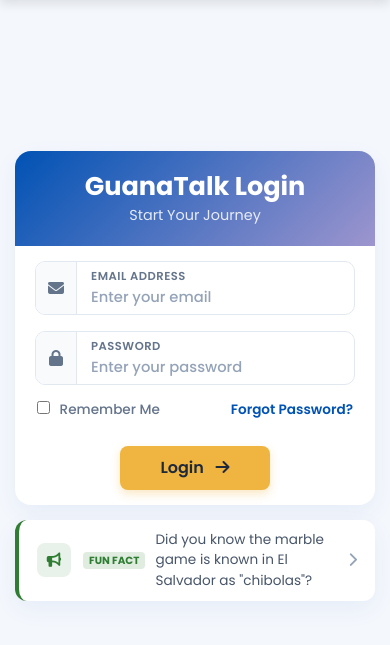
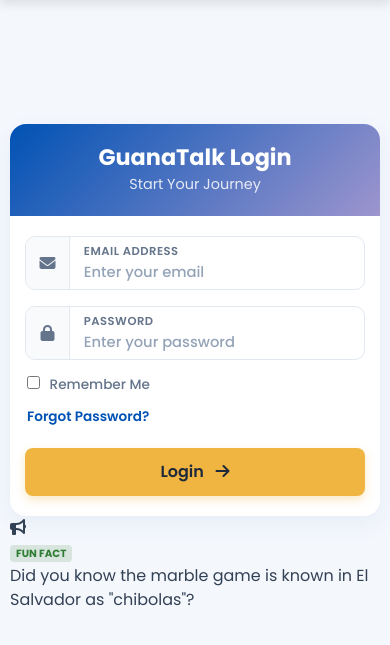
Before and after one commit to guanatalksv-dev/GuanaTalk, a PHP site: page /login.php in a window 390 px wide. Shown: the part 92-737 px from the top of the page. Run offline with PHP 8.4, Linux system fonts and the light colour scheme.

Commit message:
realicé media query de login y luego haré el register, la vez pasada hicé la media query de la homapage pero no me acordaba asi que ajap

```diff
--- a/styles/login.css
+++ b/styles/login.css
@@ -233,49 +233,6 @@
     transform: translateY(-1px);
 }
 
-.fun-fact-card {
-    background-color: white;
-    border-radius: 12px;
-    margin-top: 15px;
-    padding: 10px 18px;
-    display: flex;
-    justify-content: space-between;
-    align-items: center;
-    box-shadow: var(--card-shadow);
-    border-left: 4px solid var(--accent-green);
-}
-
-.fun-left {
-    display: flex;
-    align-items: center;
-    gap: 12px;
-}
-
-.megaphone-icon-box {
-    background-color: rgba(46, 125, 50, 0.1);
-    color: var(--accent-green);
-    border-radius: 8px;
-    width: 34px;
-    height: 34px;
-    display: flex;
-    align-items: center;
-    justify-content: center;
-    font-size: 0.9rem;
-    flex-shrink: 0;
-}
-
-.fun-text {
-    display: flex;
-    align-items: center;
-    gap: 10px;
-}
-
-.fun-text p {
-    margin: 0;
-    font-size: 0.85rem;
-    color: #475569;
-}
-
 .badge-fact {
     background-color: rgba(46, 125, 50, 0.15);
     color: var(--accent-green);
@@ -293,8 +250,73 @@
     color: #94a3b8;
 }
 
-@media (max-width: 480px) {
+@media (max-width: 768px) {
+    .navbar {
+        padding: 10px 20px;
+    }
+
+    .logo span {
+        font-size: 1.1rem;
+    }
+
+    .main-container {
+        max-width: 90%;
+        padding: 20px 0;
+    }
+
     .forms-body {
-        padding: 15px 20px;
+        padding: 25px 30px;
     }
 }
+
+@media (max-width: 425px) {
+    .navbar {
+        padding: 10px 15px;
+        flex-direction: column;
+        gap: 10px;
+        text-align: center;
+    }
+
+    .profile-section {
+        width: 100%;
+        justify-content: center;
+    }
+
+    .profile-btn {
+        width: 100%;
+        padding: 10px;
+    }
+
+    .main-container {
+        max-width: 100%;
+        padding: 10px;
+    }
+
+    .form-card-header {
+        padding: 20px 15px;
+    }
+
+    .form-card-header h2 {
+        font-size: 1.4rem;
+    }
+
+    .forms-body {
+        padding: 20px 15px;
+    }
+
+    .form-options-custom {
+        flex-direction: column;
+        align-items: flex-start;
+        gap: 12px;
+        margin-bottom: 20px;
+    }
+
+    .register-btn {
+        width: 100%;
+        padding: 12px;
+    }
+
+    .arrow-detail {
+        display: none;
+    }
+}
```
Also changed, not shown: favoritos.php (+0 -23 lines), styles/register.css (+0 -55 lines).
